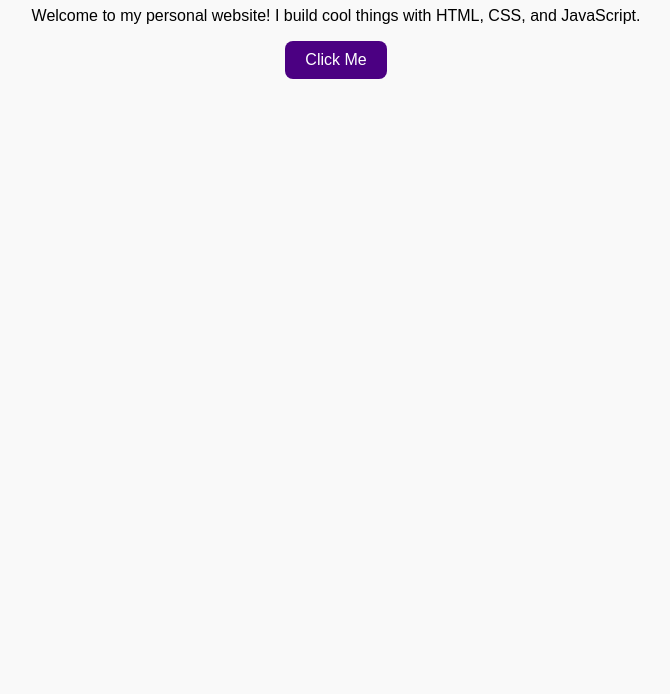
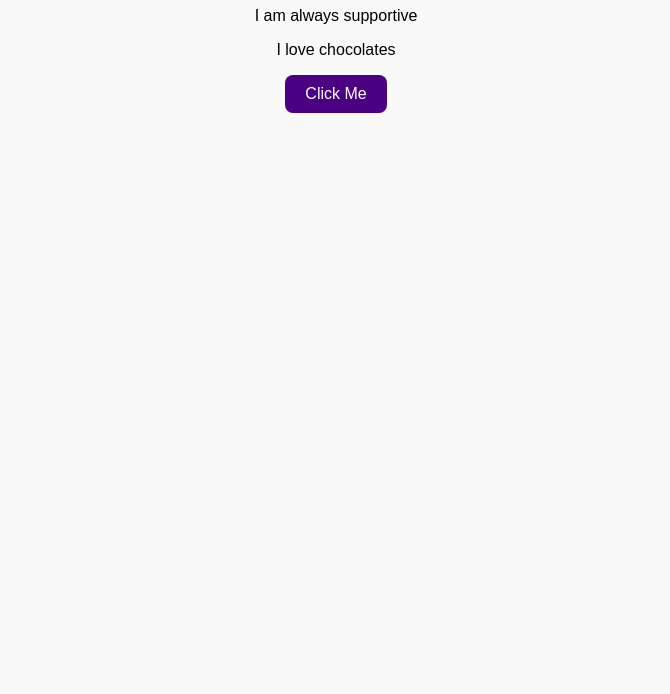
Before and after one commit to mandyh6421-arch/mySite, a plain HTML site: page index.html in a window 1280 px wide. Shown: the part 106-800 px from the top of the page, without its empty margins (304-974 px from the left). Drawn offline with Linux system fonts and the light colour scheme.

Commit message:
my second commit

```diff
--- a/index.html
+++ b/index.html
@@ -12,7 +12,8 @@
   </header>
 
   <main>
-    <p>Welcome to my personal website! I build cool things with HTML, CSS, and JavaScript.</p>
+    <p>I am always supportive</p>
+    <p>I love chocolates</p>
     <button id="clickMe">Click Me</button>
   </main>
 
```
